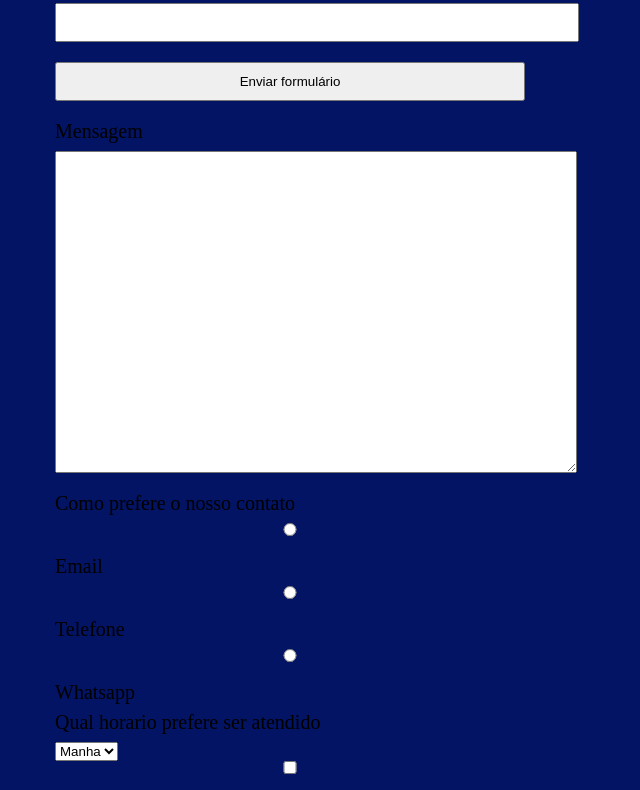
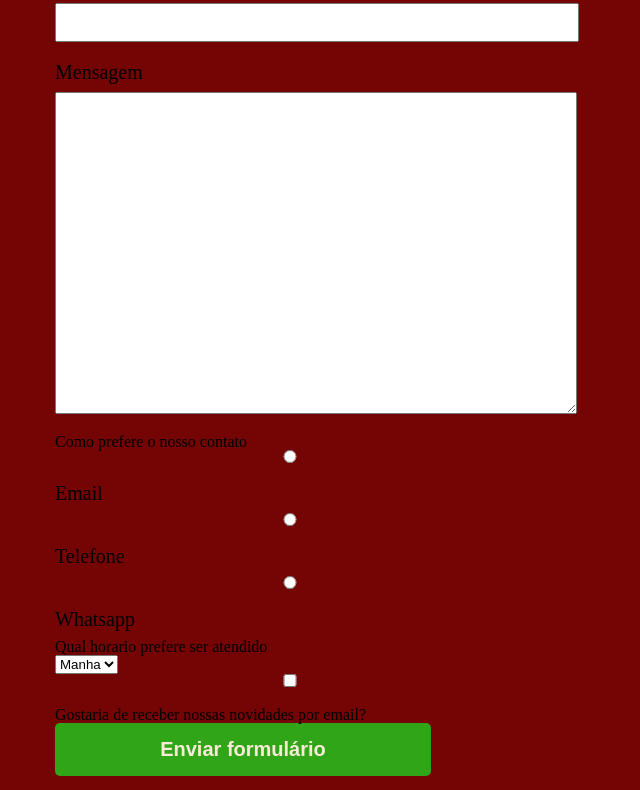
Before and after one commit to pqnin23/its-my, a plain HTML site: page contato.html in a window 1280 px wide. Shown: the part 458-1248 px from the top of the page, without its empty margins (115-755 px from the left). Drawn offline with Linux system fonts and the light colour scheme.

Commit message:
Add files via upload

```diff
--- a/contato.html
+++ b/contato.html
@@ -24,15 +24,15 @@
               <main>
                 <form>
                     <label for="nomesobrenome">Nome e sobrenome </label>
-                    <input type="text" id="nomesobrenome" class="input-padrao">
+                    <input type="text" id="nomesobrenome" class="input-padrao" required>
 
                     <label for="Email">Email</label>
-                    <input type="text"id="Email" class="input-padrao">
+                    <input type="email"id="Email" class="input-padrao" required>
 
 					<label for="Telefone">Telefone</label>
-					<input type="text"id="Telefone" class="input-padrao">
+					<input type="tel"id="Telefone" class="input-padrao" required>
 
-					<input type="submit" value="Enviar formulário">
+
 
 					<label for="Mensagem"> Mensagem </label>
 					<textarea name="" id="mensagem" class=""input-padrao cols="40" rows="20"></textarea>
@@ -59,9 +59,11 @@
 
                     </div>
 
-
+					<input type="submit" value="Enviar formulário" class="enviar">
 
                 </form>
+
+                 </main>
 
 
 
@@ -73,7 +75,6 @@
 
 
 
-              </main>
 
 
 
--- a/produtos.css
+++ b/produtos.css
@@ -1,6 +1,6 @@
 header{
 
-    background: #021463;
+    background: rgb(117, 4, 4);
     padding: 20px 0;
 
 }
@@ -36,7 +36,7 @@ nav{
     text-align: center;
     width: 30%;
     vertical-align: top;
-    background: #ffffffcc;
+    background: #001affcc;
     margin: 0 1.5%;
     padding: 30px 20px;
     box-sizing: border-box;
@@ -78,7 +78,7 @@ footer {
     font-size: 13px;
 }
 .produtos li:hover h2{
-    border-color: #001aff;
+    border-color: blue;
     font-size: 34px;
 }
 .produtos li:active {
@@ -91,7 +91,7 @@ main{
 form{
     margin:40px 0;
 }
-form label, form p{
+form label, form legend{
     display:block;
     font-size:20px;
     margin:0 0 10px
@@ -111,3 +111,13 @@ form input, form textarea{
 .checkbox{
     margin: 20px 0;
 }
+.enviar{
+    width:40%;
+    background: rgb(48, 165, 24);
+    color:antiquewhite;
+    padding: 15px 0;
+    font-weight: bold;
+    font-size: 20px;
+    border:none;
+    border-radius: 5px;
+}
```
Also changed, not shown: 1 other file.
